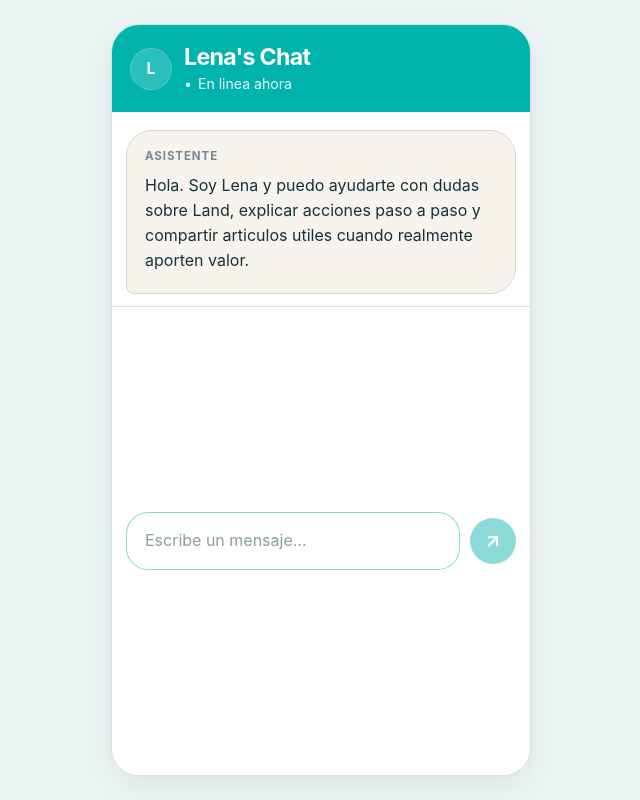
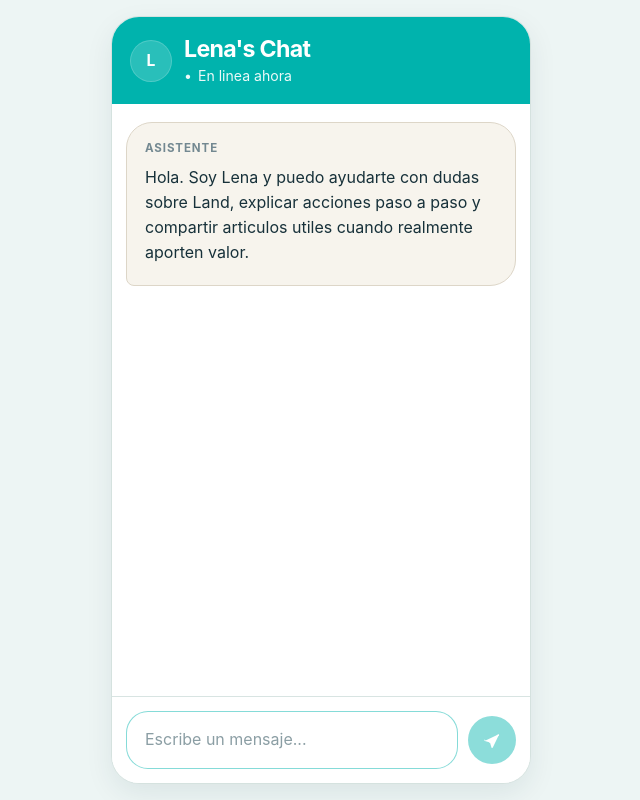
Before and after one commit to ai-tn/chatbot-lena, a Next.js app: page / in a window 1280 px wide. Shown: the whole page, without its empty margins (319-959 px from the left). Built offline with nearby package versions, Linux system fonts and the light colour scheme.

Commit message:
Pin composer to panel bottom

```diff
--- a/src/app/globals.css
+++ b/src/app/globals.css
@@ -69,9 +69,9 @@ a:hover {
 
 .chat-panel {
   width: min(100%, 420px);
-  height: min(94dvh, 860px);
-  display: grid;
-  grid-template-rows: auto auto minmax(0, 1fr) auto;
+  height: min(calc(100dvh - 32px), 860px);
+  display: flex;
+  flex-direction: column;
   background: var(--surface);
   border: 1px solid #d5e2df;
   border-radius: 28px;
@@ -148,6 +148,7 @@ a:hover {
 }
 
 .chat-surface {
+  flex: 1 1 auto;
   min-height: 0;
   overflow: auto;
   padding: 18px 14px 12px;
@@ -158,6 +159,7 @@ a:hover {
   display: flex;
   flex-direction: column;
   gap: 16px;
+  min-height: 100%;
 }
 
 .message-row {
@@ -232,10 +234,12 @@ a:hover {
 }
 
 .message-composer {
+  flex: 0 0 auto;
   display: grid;
-  grid-template-columns: 1fr auto;
+  grid-template-columns: minmax(0, 1fr) auto;
   gap: 10px;
   align-items: center;
+  margin-top: auto;
   padding: 14px;
   background: #ffffff;
   border-top: 1px solid var(--line);
@@ -262,10 +266,12 @@ a:hover {
 }
 
 .message-composer button {
-  width: 46px;
-  height: 46px;
+  width: 48px;
+  height: 48px;
   border: 0;
   border-radius: 50%;
+  display: grid;
+  place-items: center;
   background: var(--primary);
   color: white;
   cursor: pointer;
@@ -277,10 +283,8 @@ a:hover {
 }
 
 .send-icon {
-  display: inline-block;
-  font-size: 1.22rem;
-  font-weight: 700;
-  transform: translateY(-1px);
+  width: 22px;
+  height: 22px;
 }
 
 .typing-dots {
--- a/src/components/message-input.tsx
+++ b/src/components/message-input.tsx
@@ -33,7 +33,13 @@ export function MessageInput({ inputRef, isLoading, onChange, onSubmit, value }:
         aria-busy={isLoading}
       />
       <button aria-label="Enviar mensaje" disabled={!value.trim() || isLoading} type="submit">
-        <span className="send-icon">↗</span>
+        <svg aria-hidden="true" className="send-icon" viewBox="0 0 24 24" fill="none">
+          <path
+            d="M5 12.5L18.2 6.2C18.8 5.9 19.5 6.5 19.2 7.1L12.9 20.3C12.6 21 11.6 20.9 11.4 20.1L9.8 14.6L4.2 13C3.5 12.8 3.4 11.8 4 11.5L5 12.5Z"
+            fill="currentColor"
+          />
+          <path d="M9.8 14.6L19 6.5" stroke="white" strokeLinecap="round" strokeLinejoin="round" strokeWidth="1.5" />
+        </svg>
       </button>
     </form>
   );
```
